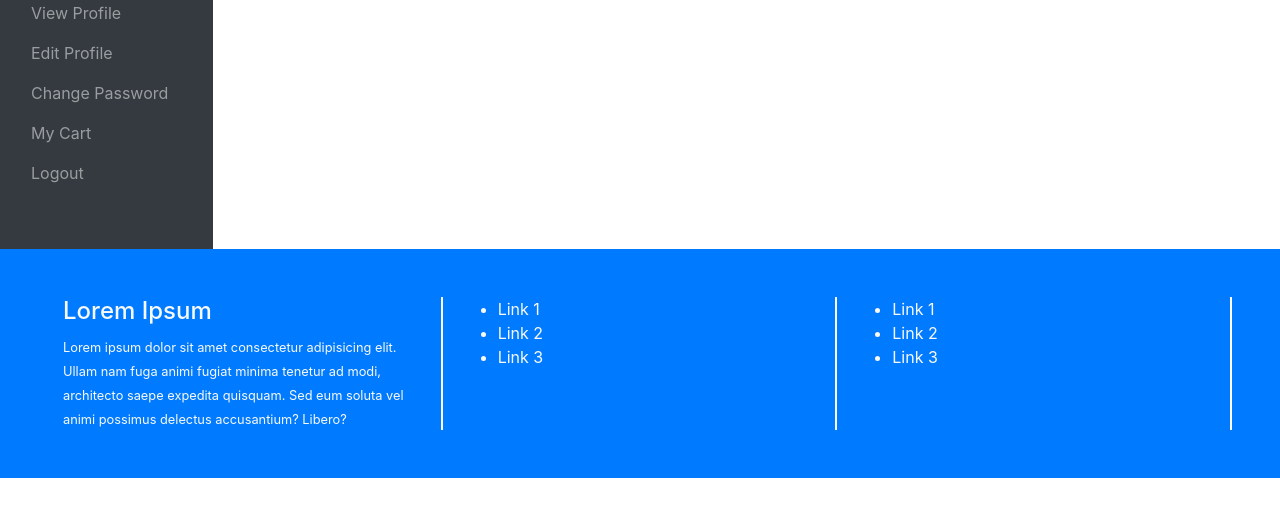
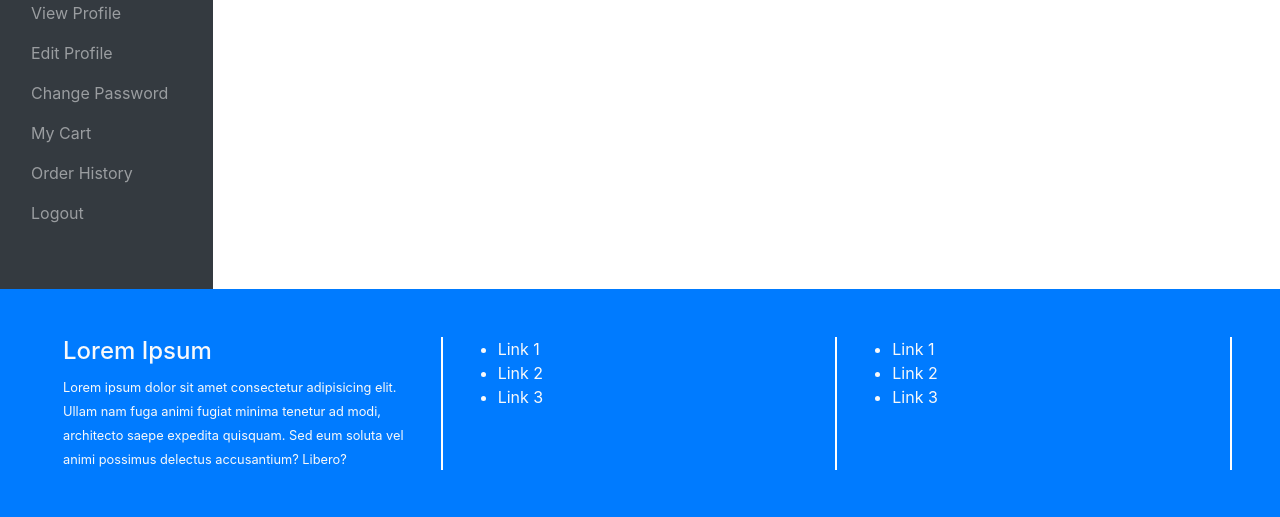
Before and after one commit to meimouElMoustapha/django_eccomerce, a Django app: page /my_products/ in a window 1280 px wide. Shown: the part 196-713 px from the top of the page. Run offline with Django 3.2, Linux system fonts and the light colour scheme; data comes from the database, SQL or seed files in the repository; both versions use the stored data as it was after the commit; some libraries are stand-ins or nearby versions.

Commit message:
Show Order History in Django

```diff
--- a/secondapp/views.py
+++ b/secondapp/views.py
@@ -466,3 +466,28 @@ def payment_done(request):
 
 def payment_cancelled(request):
     return render(request,"payment_failed.html")
+
+def order_history(request):
+    context = {}
+    ch = register_table.objects.filter(user__id=request.user.id)
+    if len(ch)>0:
+        data = register_table.objects.get(user__id=request.user.id)
+        context["data"] = data
+
+    all_orders = []
+    orders = Order.objects.filter(cust_id__id=request.user.id).order_by("-id")
+    for order in orders:
+        products = []
+        for id in order.product_ids.split(",")[:-1]:
+            pro = get_object_or_404(add_product, id=id)
+            products.append(pro)
+        ord = {
+            "order_id":order.id,
+            "products":products,
+            "invoice":order.invoice_id,
+            "status":order.status,
+            "date":order.processed_on,
+        }
+        all_orders.append(ord)
+    context["order_history"] = all_orders
+    return render(request,"order_history.html",context)
--- a/secondproject/urls.py
+++ b/secondproject/urls.py
@@ -51,4 +51,5 @@ urlpatterns = [
     path('process_payment',views.process_payment,name="process_payment"),
     path('payment_done',views.payment_done,name="payment_done"),
     path('payment_cancelled',views.payment_cancelled,name="payment_cancelled"),
+    path('order_history',views.order_history,name="order_history"),
 ]+static(settings.MEDIA_URL,document_root = settings.MEDIA_ROOT)
--- a/template/dashboard_base.html
+++ b/template/dashboard_base.html
@@ -41,6 +41,9 @@
                     <li class="nav-item">
                         <a href="{% url 'cart' %}" class="nav-link">My Cart</a>
                     </li>
+                    <li class="nav-item">
+                        <a href="{% url 'order_history' %}" class="nav-link">Order History</a>
+                    </li>
                     {% if user.is_staff %}
                     <li class="nav-item">
                         <a href="{% url 'add_product_view' %}" class="nav-link">Add Product</a>
```
Also changed, not shown: template/order_history.html (added, +59 -0 lines), db.sqlite3.
